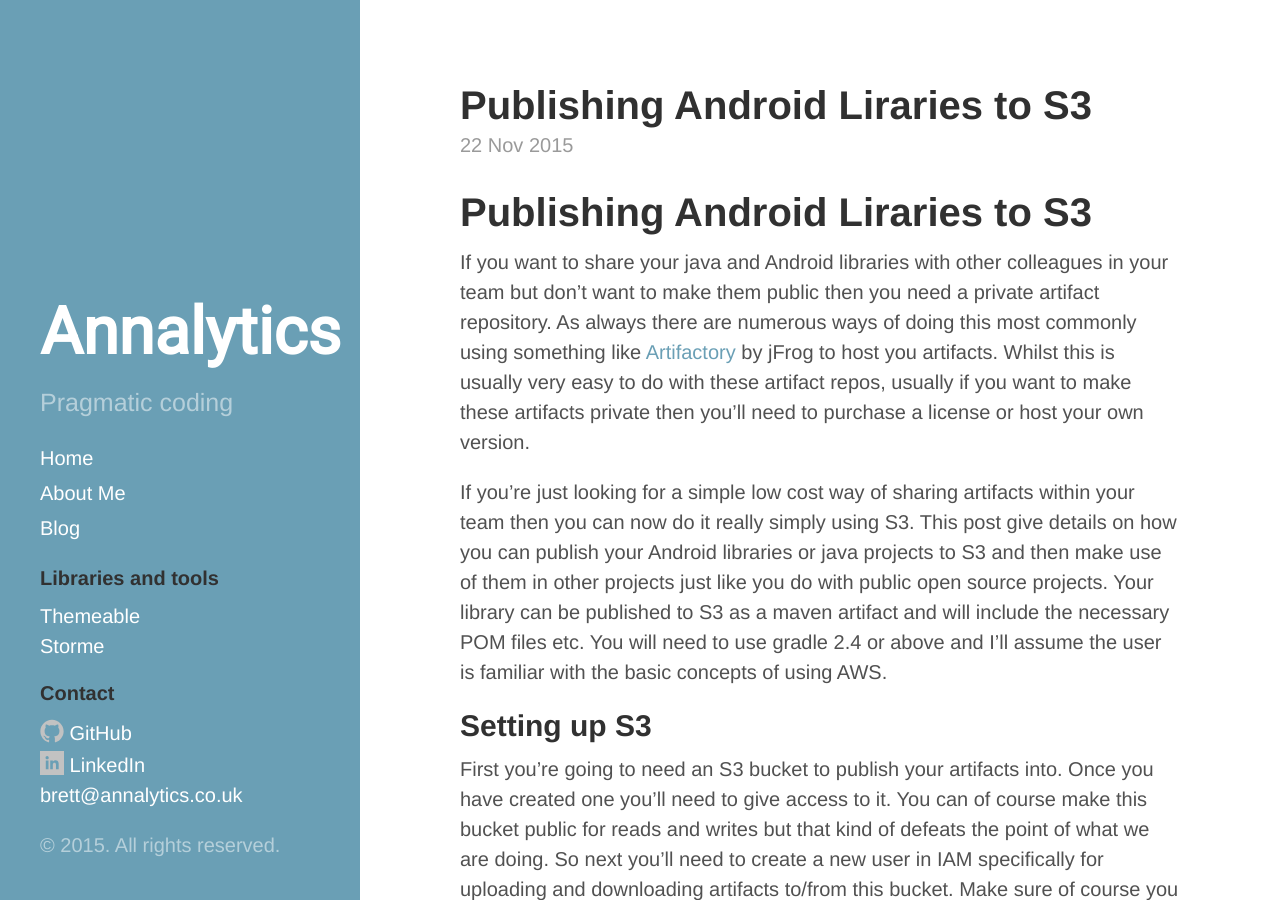
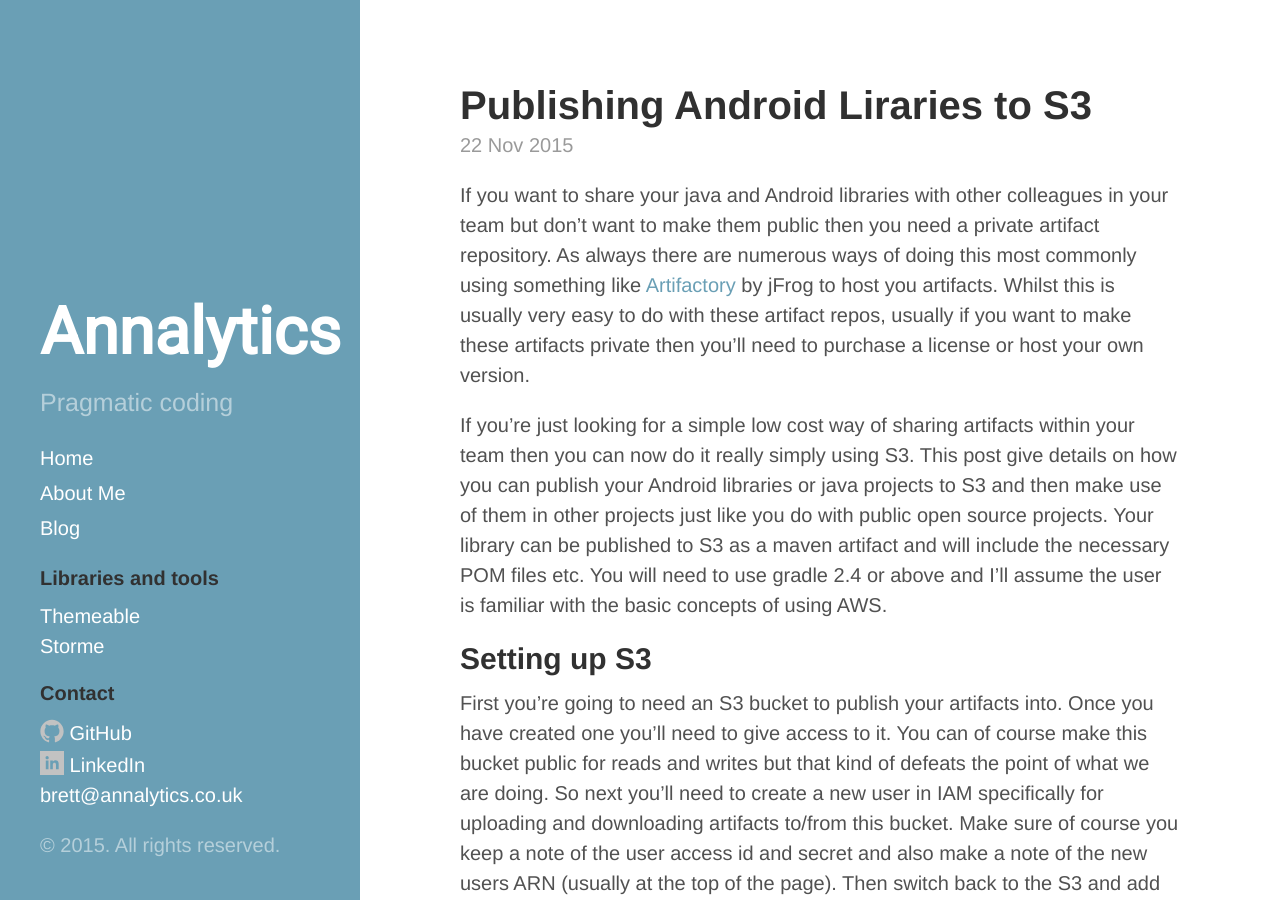
Before and after one commit to brettwold/brettwold.github.io, a Jekyll site: the page built from _posts/2015-11-22-publishing-android-artifacts-on-s3.md, in a window 1280 px wide and 900 px high. Built offline with Jekyll 4.4.1, drawn with Linux system fonts in a browser that asks for light colours; Markdown is read by kramdown in place of the engine named in the settings.

Commit message:
Update 2015-11-22-publishing-android-artifacts-on-s3.md

```diff
--- a/_posts/2015-11-22-publishing-android-artifacts-on-s3.md
+++ b/_posts/2015-11-22-publishing-android-artifacts-on-s3.md
@@ -6,8 +6,6 @@
 tags: android
 author: Brett Cherrington
 ---
-
-# Publishing Android Liraries to S3
 
 If you want to share your java and Android libraries with other colleagues in your team but don't want to make them public then you need a private artifact repository. As always there are numerous ways of doing this most commonly using something like [Artifactory](https://www.jfrog.com/open-source/) by jFrog to host you artifacts. Whilst this is usually very easy to do with these artifact repos, usually if you want to make these artifacts private then you'll need to purchase a license or host your own version.
 
```
